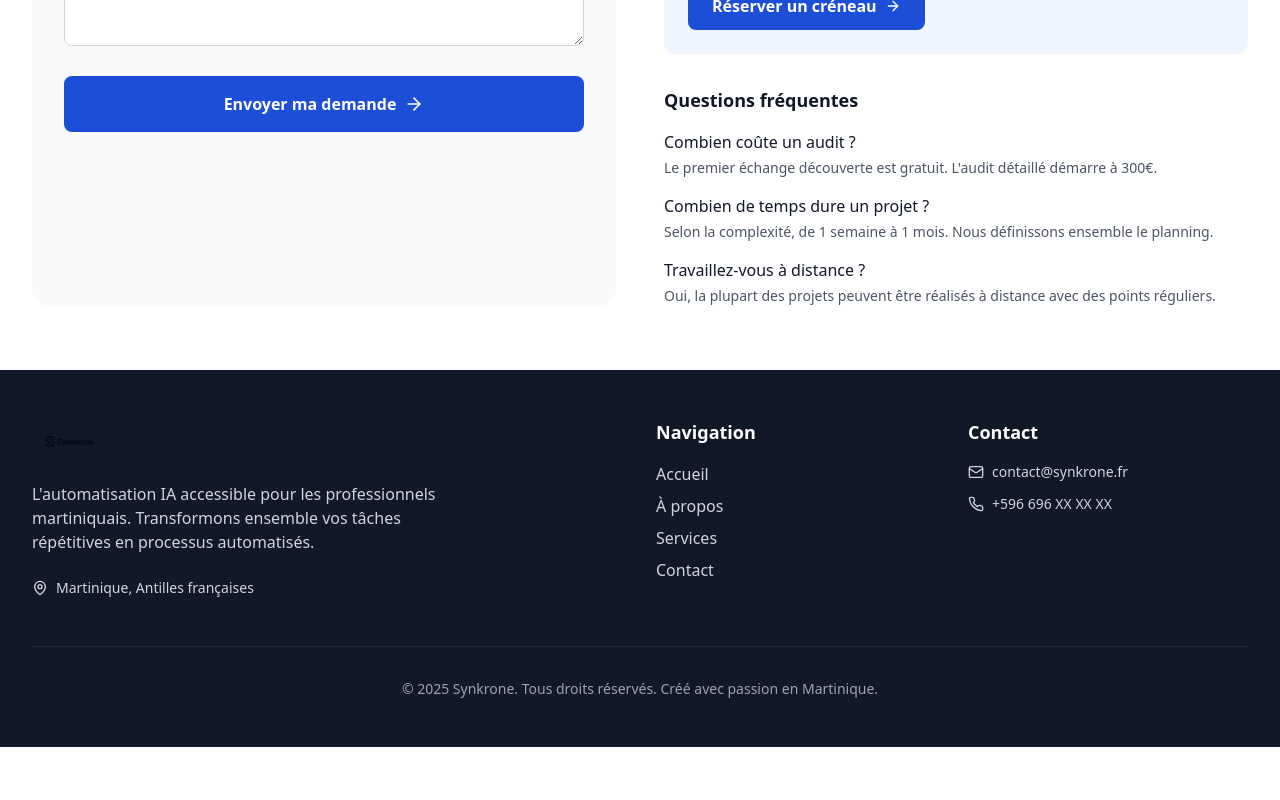
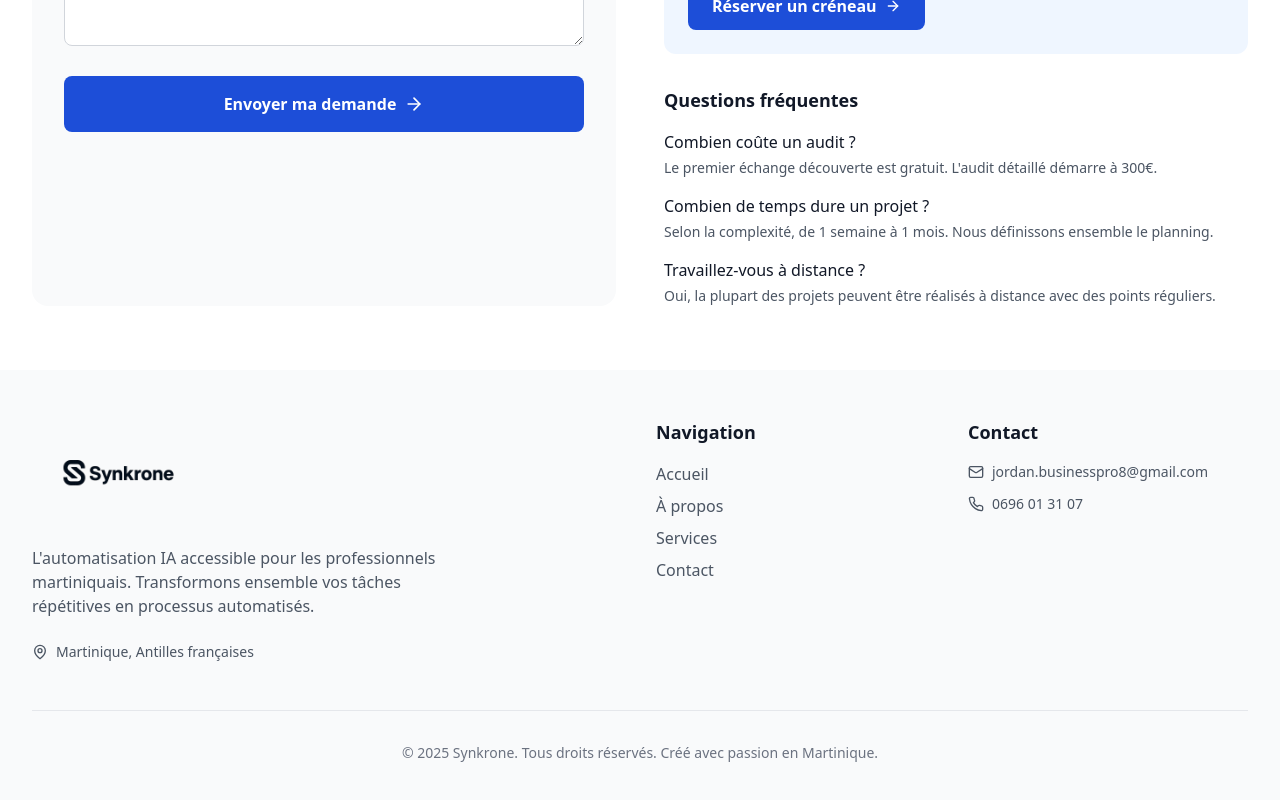
Before and after one commit to dayWeeks/synkrone, a React (Vite) app in the folder project/: page /contact in a window 1280 px wide. Shown: the part 1042-1842 px from the top of the page. Before the commit the page ends 1789 px from the top, so only its background shows below. Built offline with nearby package versions, Linux system fonts and the light colour scheme.

Commit message:
feat: scroll to top after route change

```diff
--- a/project/index.html
+++ b/project/index.html
@@ -14,8 +14,7 @@
     <div id="root"></div>
     <script>
       const storedTheme = localStorage.getItem('theme');
-      const prefersDark = window.matchMedia('(prefers-color-scheme: dark)').matches;
-      if (storedTheme === 'dark' || (!storedTheme && prefersDark)) {
+      if (storedTheme === 'dark') {
         document.documentElement.classList.add('dark');
       }
     </script>
--- a/project/src/App.tsx
+++ b/project/src/App.tsx
@@ -6,6 +6,7 @@ import Home from './pages/Home';
 import About from './pages/About';
 import Services from './pages/Services';
 import Contact from './pages/Contact';
+import ScrollToTop from './components/ScrollToTop';
 
 function App() {
   useEffect(() => {
@@ -22,6 +23,7 @@ function App() {
 
   return (
     <Router>
+      <ScrollToTop />
       <div className="min-h-screen bg-white">
         <Header />
         <main>
--- a/project/src/components/Footer.tsx
+++ b/project/src/components/Footer.tsx
@@ -7,7 +7,7 @@ const Footer = () => {
 
   return (
     <footer
-      className="bg-gray-900 text-white"
+      className="bg-gray-50 text-gray-900"
       data-aos="fade-up"
       data-aos-duration="1000"
       data-aos-easing="ease-in-out"
@@ -20,15 +20,15 @@ const Footer = () => {
               <img
                 src="/logo-synkrone.png"
                 alt="Logo Synkrone"
-                className="h-8 sm:h-10 md:h-12 w-auto"
+                className="h-16 sm:h-20 md:h-24 lg:h-28 w-auto"
               />
             </div>
-            <p className="text-gray-300 mb-6 max-w-md">
+            <p className="text-gray-600 mb-6 max-w-md">
               L'automatisation IA accessible pour les professionnels martiniquais.
               Transformons ensemble vos tâches répétitives en processus automatisés.
             </p>
             <div className="flex space-x-4">
-              <div className="flex items-center space-x-2 text-gray-300">
+              <div className="flex items-center space-x-2 text-gray-600">
                 <MapPin className="h-4 w-4" />
                 <span className="text-sm">Martinique, Antilles françaises</span>
               </div>
@@ -40,22 +40,22 @@ const Footer = () => {
             <h3 className="text-lg font-semibold mb-4">Navigation</h3>
             <ul className="space-y-2">
               <li>
-                <Link to="/" className="text-gray-300 hover:text-white transition-colors duration-200">
+                <Link to="/" className="text-gray-600 hover:text-gray-900 transition-colors duration-200">
                   Accueil
                 </Link>
               </li>
               <li>
-                <Link to="/about" className="text-gray-300 hover:text-white transition-colors duration-200">
+                <Link to="/about" className="text-gray-600 hover:text-gray-900 transition-colors duration-200">
                   À propos
                 </Link>
               </li>
               <li>
-                <Link to="/services" className="text-gray-300 hover:text-white transition-colors duration-200">
+                <Link to="/services" className="text-gray-600 hover:text-gray-900 transition-colors duration-200">
                   Services
                 </Link>
               </li>
               <li>
-                <Link to="/contact" className="text-gray-300 hover:text-white transition-colors duration-200">
+                <Link to="/contact" className="text-gray-600 hover:text-gray-900 transition-colors duration-200">
                   Contact
                 </Link>
               </li>
@@ -66,20 +66,20 @@ const Footer = () => {
           <div>
             <h3 className="text-lg font-semibold mb-4">Contact</h3>
             <ul className="space-y-3">
-              <li className="flex items-center space-x-2 text-gray-300">
+              <li className="flex items-center space-x-2 text-gray-600">
                 <Mail className="h-4 w-4" />
-                <span className="text-sm">contact@synkrone.fr</span>
+                <span className="text-sm">jordan.businesspro8@gmail.com</span>
               </li>
-              <li className="flex items-center space-x-2 text-gray-300">
+              <li className="flex items-center space-x-2 text-gray-600">
                 <Phone className="h-4 w-4" />
-                <span className="text-sm">+596 696 XX XX XX</span>
+                <span className="text-sm">0696 01 31 07</span>
               </li>
             </ul>
           </div>
         </div>
 
-        <div className="border-t border-gray-800 mt-12 pt-8 text-center">
-          <p className="text-gray-400 text-sm">
+        <div className="border-t border-gray-200 mt-12 pt-8 text-center">
+          <p className="text-gray-500 text-sm">
             © {currentYear} Synkrone. Tous droits réservés. Créé avec passion en Martinique.
           </p>
         </div>
--- /dev/null
+++ b/project/src/components/ScrollToTop.tsx
@@ -0,0 +1,14 @@
+import { useEffect } from 'react';
+import { useLocation } from 'react-router-dom';
+
+const ScrollToTop = () => {
+  const { pathname } = useLocation();
+
+  useEffect(() => {
+    window.scrollTo(0, 0);
+  }, [pathname]);
+
+  return null;
+};
+
+export default ScrollToTop;
--- a/project/src/pages/Contact.tsx
+++ b/project/src/pages/Contact.tsx
@@ -158,7 +158,7 @@ const Contact = () => {
                     <Mail className="h-6 w-6 text-blue-700 flex-shrink-0 mt-1" />
                     <div>
                       <h3 className="font-semibold text-gray-900">Email</h3>
-                      <p className="text-gray-600">jordan@autoia-martinique.fr</p>
+                      <p className="text-gray-600">jordan.businesspro8@gmail.com</p>
                       <p className="text-sm text-gray-500 mt-1">
                         Réponse garantie sous 24h
                       </p>
@@ -169,7 +169,7 @@ const Contact = () => {
                     <Phone className="h-6 w-6 text-emerald-500 flex-shrink-0 mt-1" />
                     <div>
                       <h3 className="font-semibold text-gray-900">WhatsApp</h3>
-                      <p className="text-gray-600">+596 696 XX XX XX</p>
+                      <p className="text-gray-600">0696 01 31 07</p>
                       <p className="text-sm text-gray-500 mt-1">
                         Pour une réponse rapide
                       </p>
```
